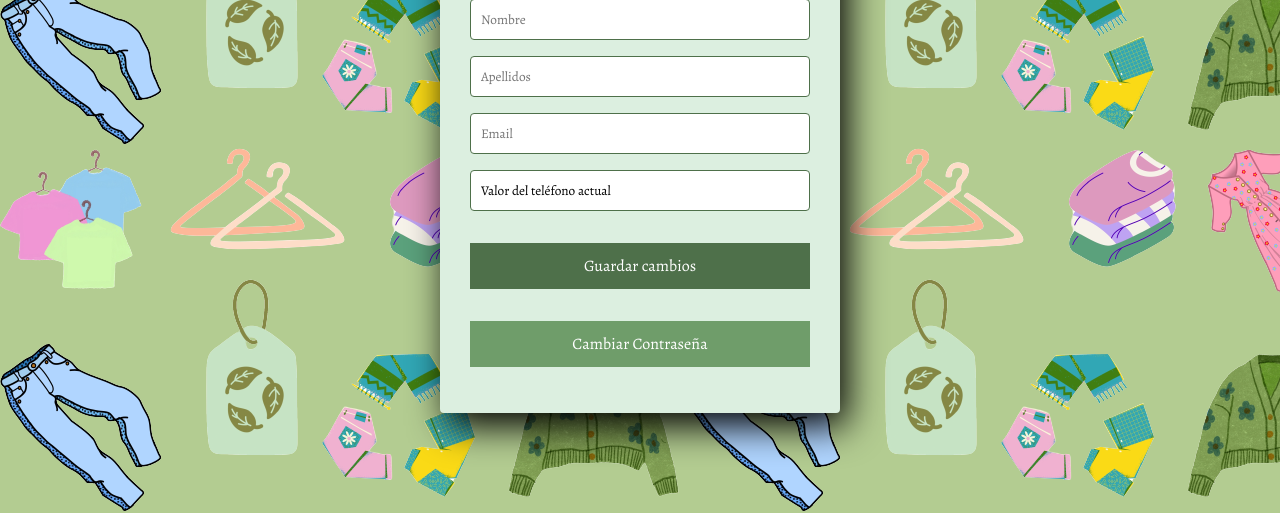
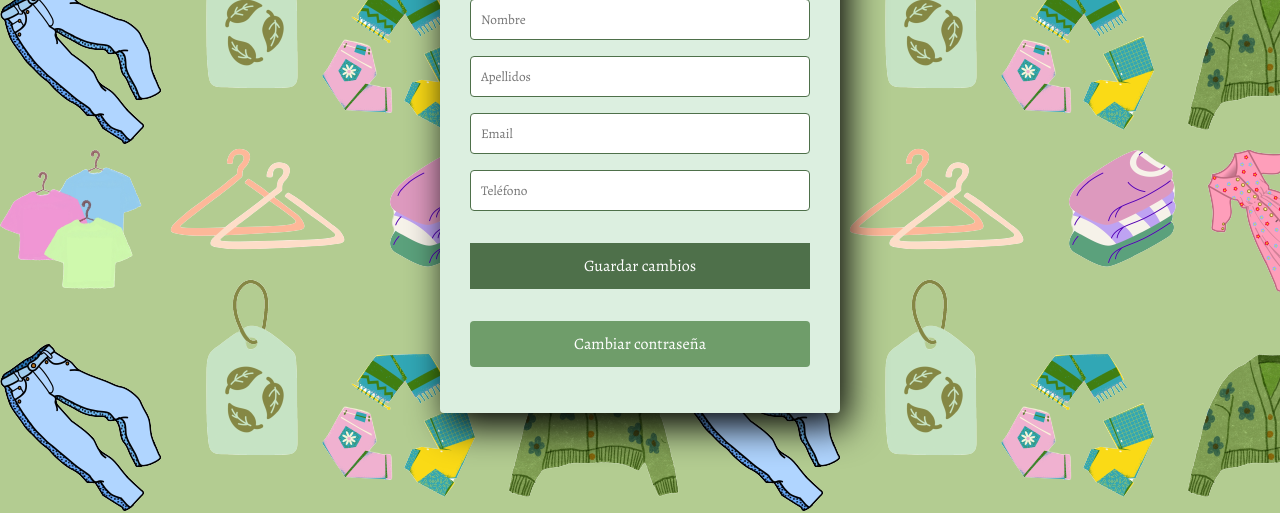
Before and after one commit to AlvaroCastro1/Nueva-Vida, a Django app: template store/templates/registration/edit_profile.html in a window 1280 px wide. Shown: the part 221-734 px from the top of the page. Run offline with Django 3.2, Linux system fonts and the light colour scheme; the template is opened without the code that fills it, so the values that code supplies are empty; some web fonts are replaced.

Commit message:
Argel: Validación y Cambio de contraseña

```diff
--- a/static/css/estilo.css
+++ b/static/css/estilo.css
@@ -98,7 +98,12 @@ body{
 }
 
 #miBoton {
+    font-family: 'Alegreya', sans-serif;
     background-color: #6f9d6a;
+    border: none;
+    padding: 12px;
     color: white;
+    margin: 16px 0;
+    font-size: 16px;
     /* Otros estilos si es necesario */
 }
--- a/store/templates/registration/edit_profile.html
+++ b/store/templates/registration/edit_profile.html
@@ -21,10 +21,12 @@
             <input class="controls" type="text" id="first_name" name="first_name" value="{{ user.first_name }}" placeholder="Nombre"><br>
             <input class="controls" type="text" id="last_name" name="last_name" value="{{ user.last_name }}" placeholder="Apellidos"><br>
             <input class="controls" type="email" id="email" name="email" value="{{ user.email }}" placeholder="Email"><br>
-            <input class="controls" type="text" id="telefono" name="telefono" value="Valor del teléfono actual" placeholder="Teléfono"><br>
+            <input class="controls" type="text" id="telefono" name="telefono" value="" placeholder="Teléfono"><br>
 
             <button class="botons" type="submit">Guardar cambios</button>
-            <button class="botons" type="submit" id="miBoton">Cambiar Contraseña</button>
+        </form>
+        <form method="get" action="{% url 'logout' %}">
+            <button class="controls" type="text" id="miBoton" type="submit">Cambiar contraseña</button>
         </form>
     </section>
 </body>
```
